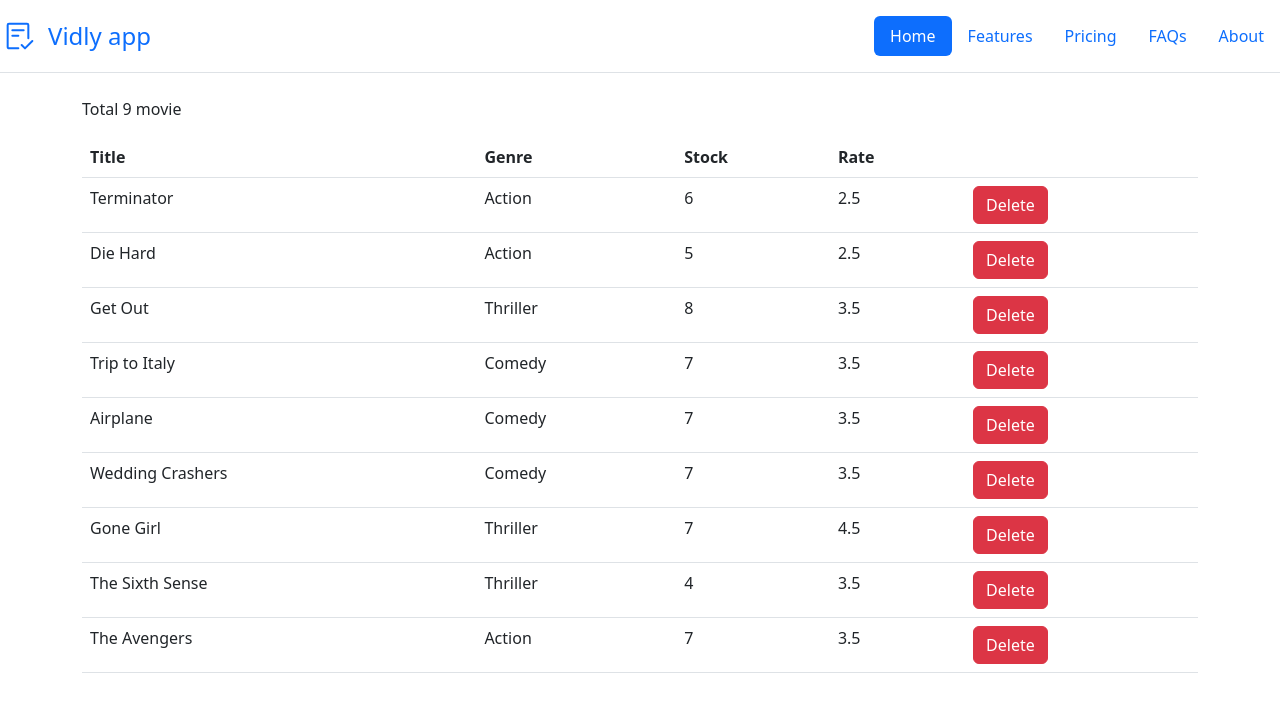
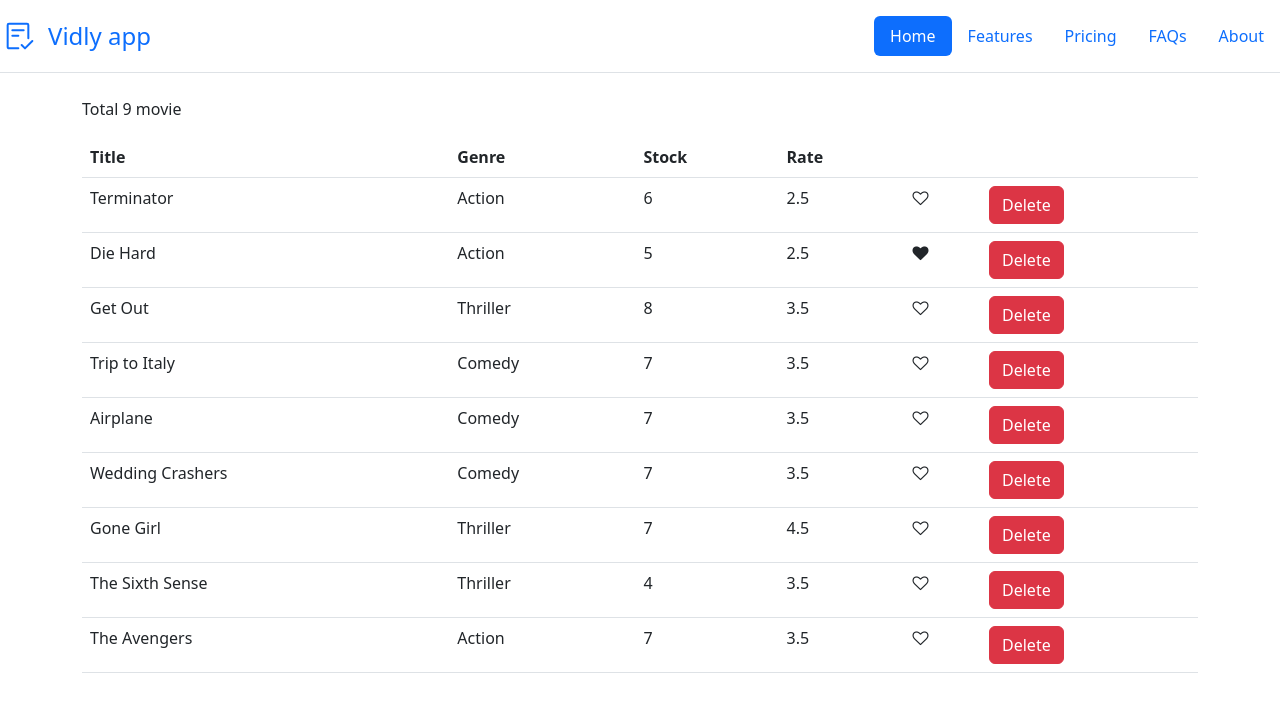
Before and after one commit to suhailphp/vidly-app-2023, a React (Create React App) app: page / in a window 1280 px wide. Shown: the top 712 px of the page. Built offline with nearby package versions, Linux system fonts and the light colour scheme.

Commit message:
movie like component with handle like is done

```diff
--- /dev/null
+++ b/src/components/like.jsx
@@ -0,0 +1,9 @@
+const Like = ({liked = false,onClick}) => {
+    if(liked)
+        return <i className="fa fa-heart" onClick={onClick} aria-hidden="true"></i>
+    else
+        return <i className="fa fa-heart-o" onClick={onClick}  aria-hidden="true"></i>
+
+}
+
+export default Like;
--- a/src/components/movies.jsx
+++ b/src/components/movies.jsx
@@ -1,10 +1,12 @@
 import React, { Component } from "react";
 import { getMovies } from "../services/fakeMovieService";
+import Like from "./like"
 class Movies extends Component {
   state = {
     movies: getMovies(),
   };
   render() {
+
     return (
       <>
         <p>Total {this.state.movies.length} movie</p>
@@ -16,6 +18,7 @@ class Movies extends Component {
               <th scope="col">Stock</th>
               <th scope="col">Rate</th>
               <th scope="col"></th>
+              <th scope="col"></th>
             </tr>
           </thead>
           <tbody>
@@ -26,6 +29,13 @@ class Movies extends Component {
                   <td>{movie.genre.name}</td>
                   <td>{movie.numberInStock}</td>
                   <td>{movie.dailyRentalRate}</td>
+                  <td>
+                    <Like
+                      liked={movie.liked}
+                      onClick={()=>this.handleLike(movie)}
+                    >
+                    </Like>
+                  </td>
                   <td>
                     <button
                       onClick={() => this.handleDelete(movie)}
@@ -47,6 +57,12 @@ class Movies extends Component {
     const movies = this.state.movies.filter((mov) => mov._id !== movie._id);
     this.setState({ movies: movies });
   };
+  handleLike = (movie) => {
+    const movies = [...this.state.movies]
+    const index = movies.indexOf(movie)
+    movies[index].liked = !movies[index].liked
+    this.setState({movies})
+  }
 }
 
 export default Movies;
--- a/src/services/fakeMovieService.js
+++ b/src/services/fakeMovieService.js
@@ -14,7 +14,8 @@ const movies = [
     title: "Die Hard",
     genre: { _id: "5b21ca3eeb7f6fbccd471818", name: "Action" },
     numberInStock: 5,
-    dailyRentalRate: 2.5
+    dailyRentalRate: 2.5,
+    liked:true
   },
   {
     _id: "5b21ca3eeb7f6fbccd471817",
```
